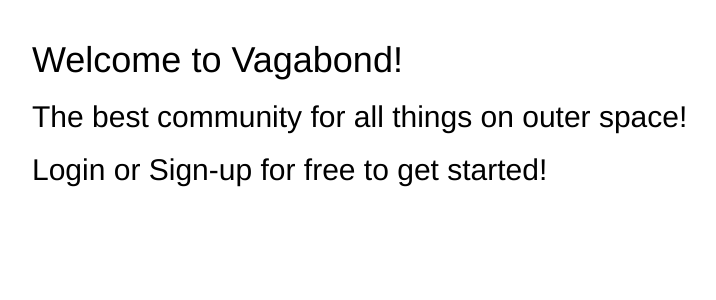
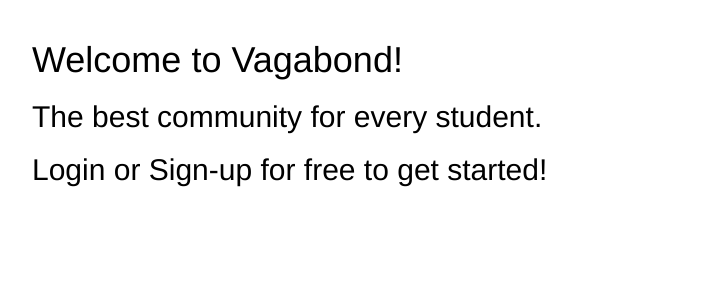
Before and after one commit to 96mohitm/studentsocial, a Django app: page / in a window 1280 px wide. Shown: the part 54-354 px from the top of the page, without its empty margins (38-754 px from the left). Run offline with Django 3.2, Linux system fonts and the light colour scheme; some libraries are stand-ins or nearby versions.

Commit message:
tag update.

```diff
--- a/templates/index.html
+++ b/templates/index.html
@@ -2,7 +2,7 @@
 {% block content %}
 
     <h1>Welcome to Vagabond!</h1>
-    <h2>The best community for all things on outer space!</h2>
+    <h2>The best community for every student.</h2>
     <h2>Login or Sign-up for free to get started!</h2>
 
 
```
